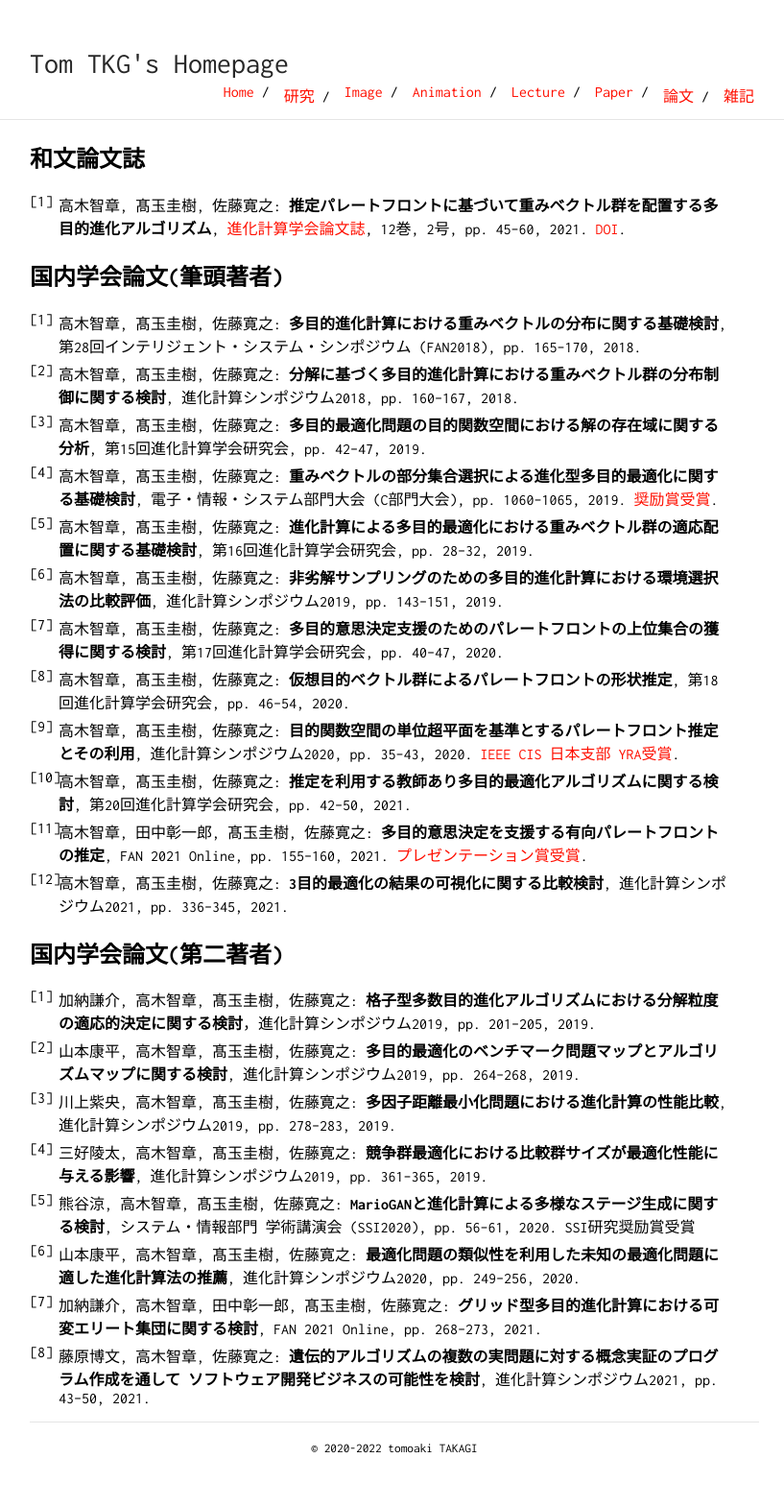
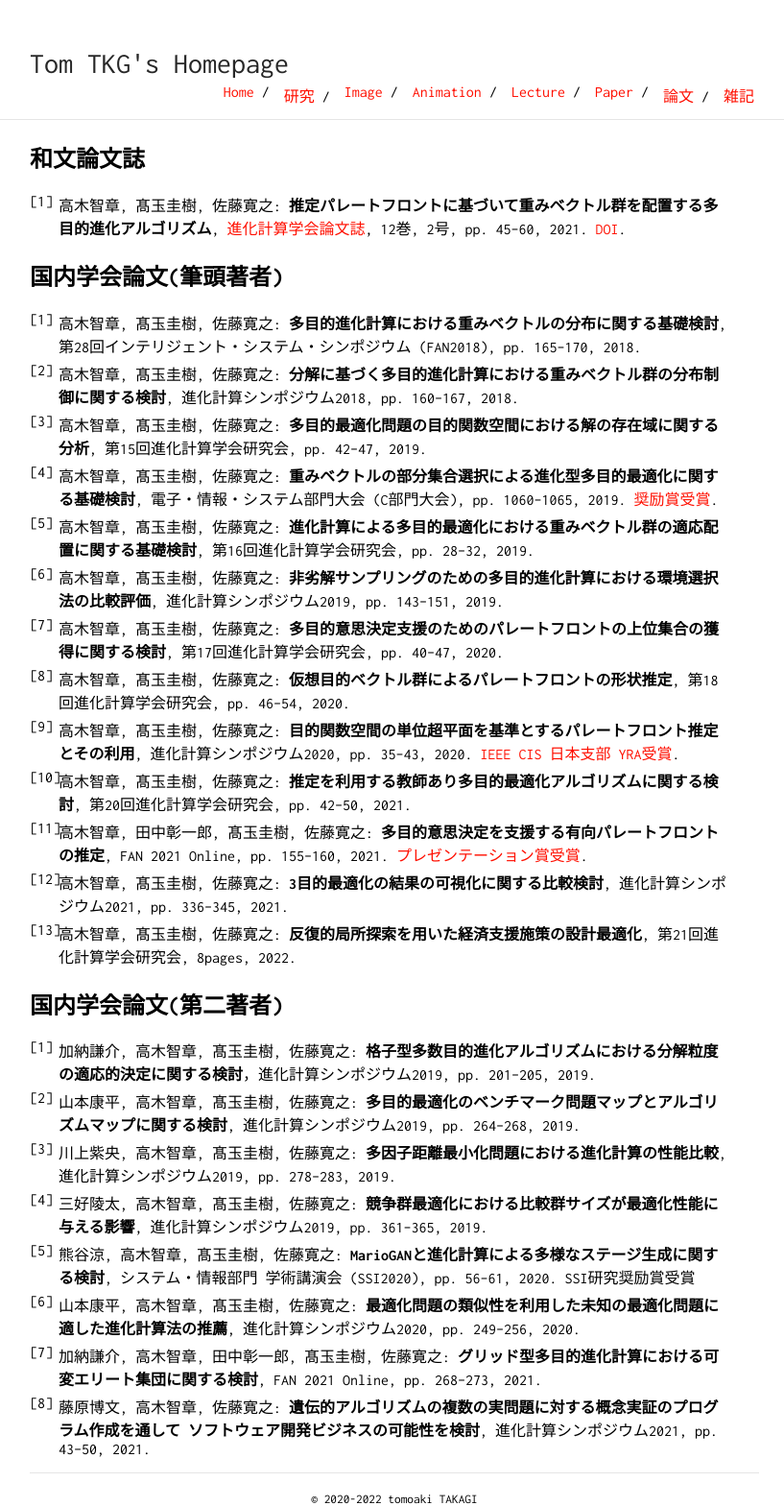
Before and after one commit to tomtkg/tomtkg.github.io, a Jekyll site: the page built from paperJP.md, in a window 1280 px wide. Shown: the whole page at 96% size, without its empty margins (229-1046 px from the left). Built offline with Jekyll 4.4.1, drawn with Linux system fonts in a browser that asks for light colours; before the commit the page ends 1516 px from its top, so only the background shows below that.

Commit message:
Update paperJP.md

```diff
--- a/paperJP.md
+++ b/paperJP.md
@@ -19,6 +19,7 @@ title: Tom TKG's Homepage
 1. 高木智章, 髙玉圭樹, 佐藤寛之: **推定を利用する教師あり多目的最適化アルゴリズムに関する検討**, 第20回進化計算学会研究会, pp. 42--50, 2021.
 1. 高木智章, 田中彰一郎, 髙玉圭樹, 佐藤寛之: **多目的意思決定を支援する有向パレートフロントの推定**, FAN 2021 Online, pp. 155--160, 2021. [プレゼンテーション賞受賞](https://www.uec.ac.jp/news/prize/2021/20211108_3851.html){:target="_blank"}.
 1. 高木智章, 髙玉圭樹, 佐藤寛之: **3目的最適化の結果の可視化に関する比較検討**, 進化計算シンポジウム2021, pp. 336--345, 2021.
+1. 高木智章, 髙玉圭樹, 佐藤寛之: **反復的局所探索を用いた経済支援施策の設計最適化**, 第21回進化計算学会研究会, 8pages, 2022.
 
 ## 国内学会論文(第二著者)
 1. 加納謙介, 高木智章, 髙玉圭樹, 佐藤寛之: **格子型多数目的進化アルゴリズムにおける分解粒度の適応的決定に関する検討**，進化計算シンポジウム2019, pp. 201--205, 2019.
```
